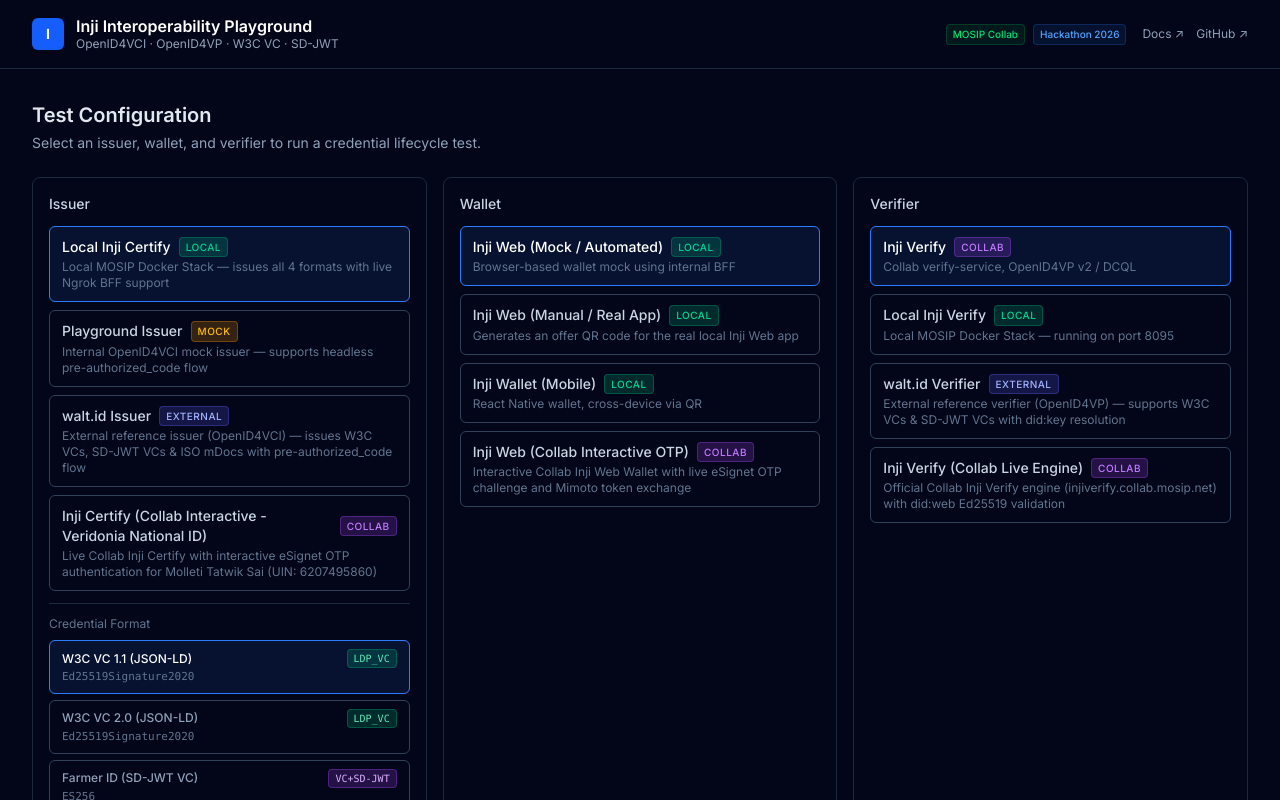
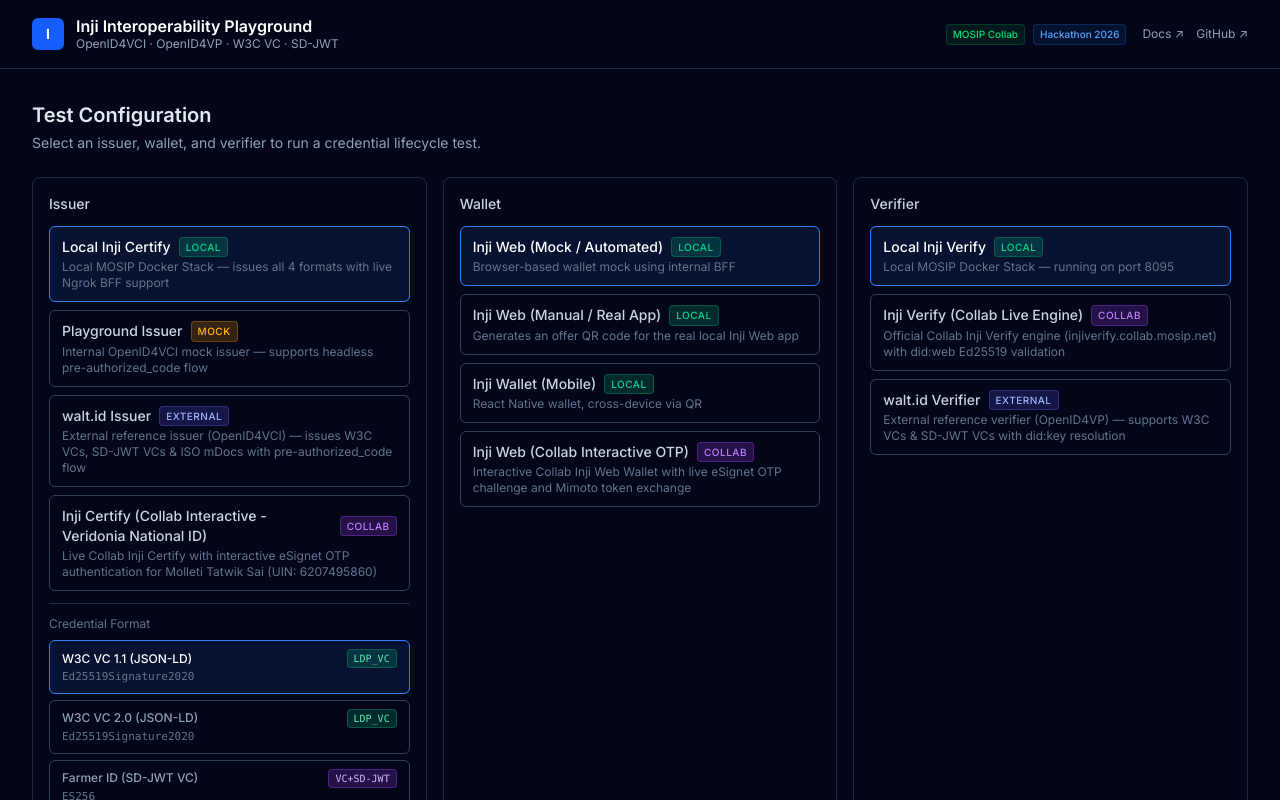
Before and after one commit to tatwiksai080207/Mossip, a React (Vite) app: page / in a window 1280 px wide. Shown: the top 800 px of the page. Built offline with nearby package versions, Linux system fonts and the light colour scheme; no server answers.

Commit message:
remove duplicate verifier and retain Inji Verify Collab Live Engine

```diff
--- a/src/config.ts
+++ b/src/config.ts
@@ -222,18 +222,18 @@ export const wallets: WalletConfig[] = [
 
 export const verifiers: VerifierConfig[] = [
   {
-    id: 'inji-verify',
-    name: 'Inji Verify',
-    description: 'Collab verify-service, OpenID4VP v2 / DCQL',
-    env: 'collab',
-    host: '/api/verifier',
-  },
-  {
     id: 'verify-local',
     name: 'Local Inji Verify',
     description: 'Local MOSIP Docker Stack — running on port 8095',
     env: 'local',
     host: '/api/local-verifier',
+  },
+  {
+    id: 'inji-verify-collab-live',
+    name: 'Inji Verify (Collab Live Engine)',
+    description: 'Official Collab Inji Verify engine (injiverify.collab.mosip.net) with did:web Ed25519 validation',
+    env: 'collab',
+    host: '/api/verifier',
   },
   {
     id: 'verify-waltid',
@@ -242,11 +242,4 @@ export const verifiers: VerifierConfig[] = [
     env: 'external',
     host: '/api/external/waltid/verifier',
   },
-  {
-    id: 'inji-verify-collab-live',
-    name: 'Inji Verify (Collab Live Engine)',
-    description: 'Official Collab Inji Verify engine (injiverify.collab.mosip.net) with did:web Ed25519 validation',
-    env: 'collab',
-    host: '/api/verifier',
-  },
 ]
```
